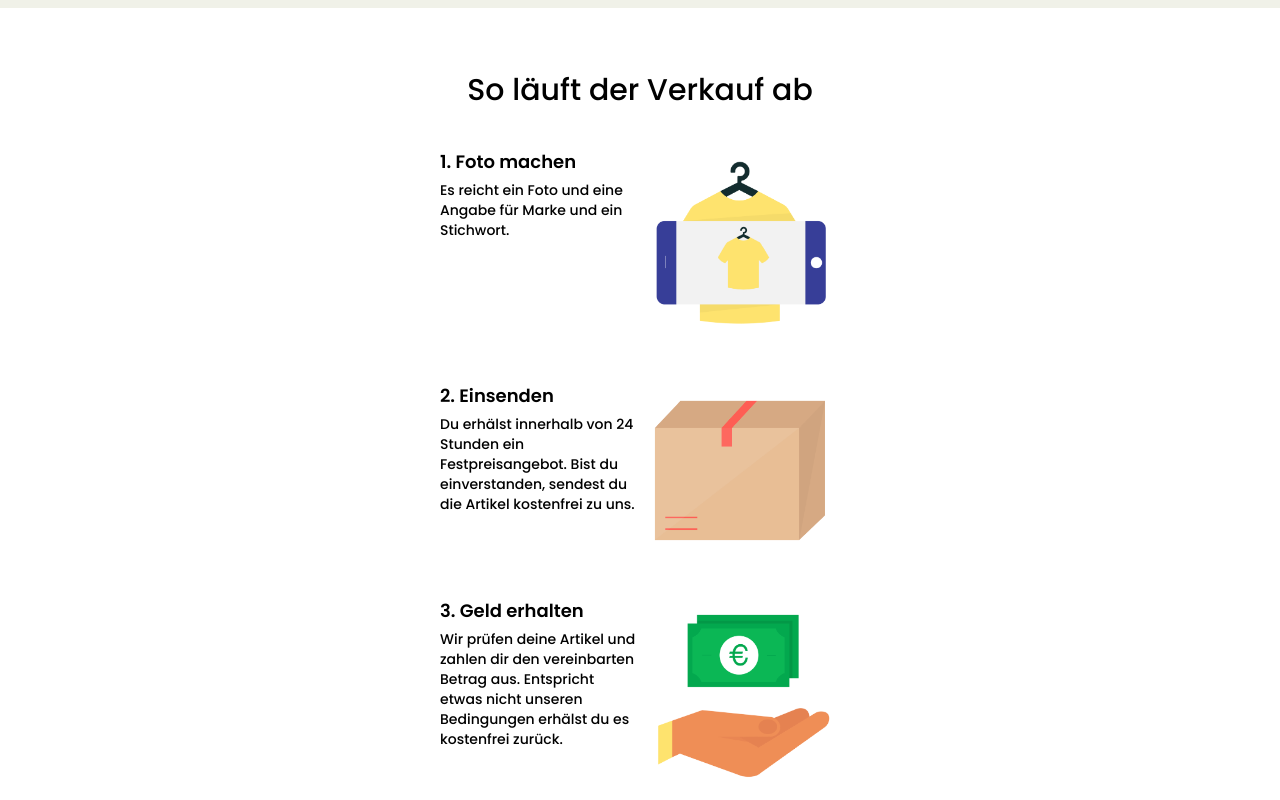
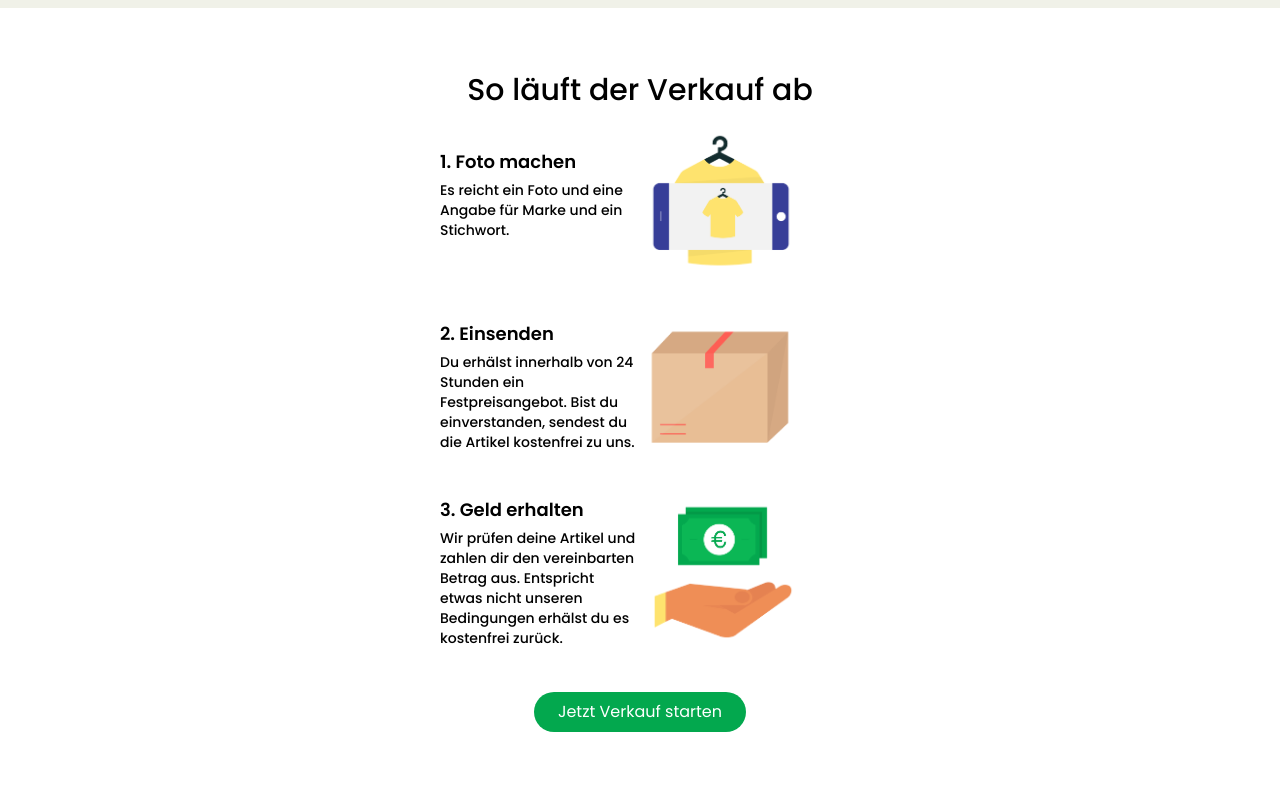
Before and after one commit to philz1337/user-page, a React (Create React App) app: page / in a window 1280 px wide. Shown: the part 1080-1880 px from the top of the page. Built offline with nearby package versions, Linux system fonts and the light colour scheme.

Commit message:
Ablauf icon größe

```diff
--- a/src/components/SaleProcess.js
+++ b/src/components/SaleProcess.js
@@ -19,12 +19,8 @@ export default function SaleProcess() {
                 Es reicht ein Foto und eine Angabe für Marke und ein Stichwort.
               </p>
             </div>
-            <div className="flex justify-end">
-              <img
-                src="/img/foto-machen.png"
-                className="ml-3 mt-6 h-30 w-30"
-                alt=""
-              />
+            <div>
+              <img src="/img/foto-machen.png" className="w-40" alt="" />
             </div>
           </div>
           <div className="grid grid-cols-2 mb-5">
@@ -35,12 +31,8 @@ export default function SaleProcess() {
                 du einverstanden, sendest du die Artikel kostenfrei zu uns.
               </p>
             </div>
-            <div className="flex justify-end">
-              <img
-                src="/img/einsenden.png"
-                className="ml-3 mt-6 h-30 w-30"
-                alt=""
-              />
+            <div>
+              <img src="/img/einsenden.png" className="w-40 mt-5" alt="" />
             </div>
           </div>
           <div className="grid grid-cols-2 mb-5">
@@ -52,12 +44,8 @@ export default function SaleProcess() {
                 kostenfrei zurück.
               </p>
             </div>
-            <div className="flex justify-end">
-              <img
-                src="/img/geld-erhalten.png"
-                className="ml-3 mt-6 h-30 w-30"
-                alt=""
-              />
+            <div>
+              <img src="/img/geld-erhalten.png" className="w-40 mt-5" alt="" />
             </div>
           </div>
           <div className="flex justify-center mt-10">
```
